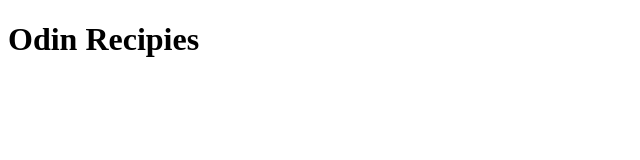
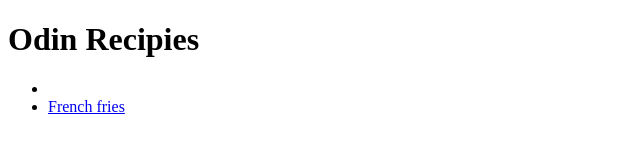
Before and after one commit to karinasko/odin-recipes, a plain HTML site: page index.html in a window 1280 px wide. Shown: the whole page, without its empty margins (0-640 px from the left). Drawn offline with Linux system fonts and the light colour scheme.

Commit message:
french fries addded

```diff
--- a/index.html
+++ b/index.html
@@ -7,7 +7,13 @@
 </head>
 <body>
     <h1>Odin Recipies</h1>
-    <a href="./recipies/lasagna.html"Lasagna></a>
+    <ul>
+        <li><a href="./recipies/lasagna.html"Lasagna></a></li>
+        <li><a href="./recipies/french-fries.html">French fries</a></li>
+
+
+
+    </ul>
 
 </body>
 </html>
```
